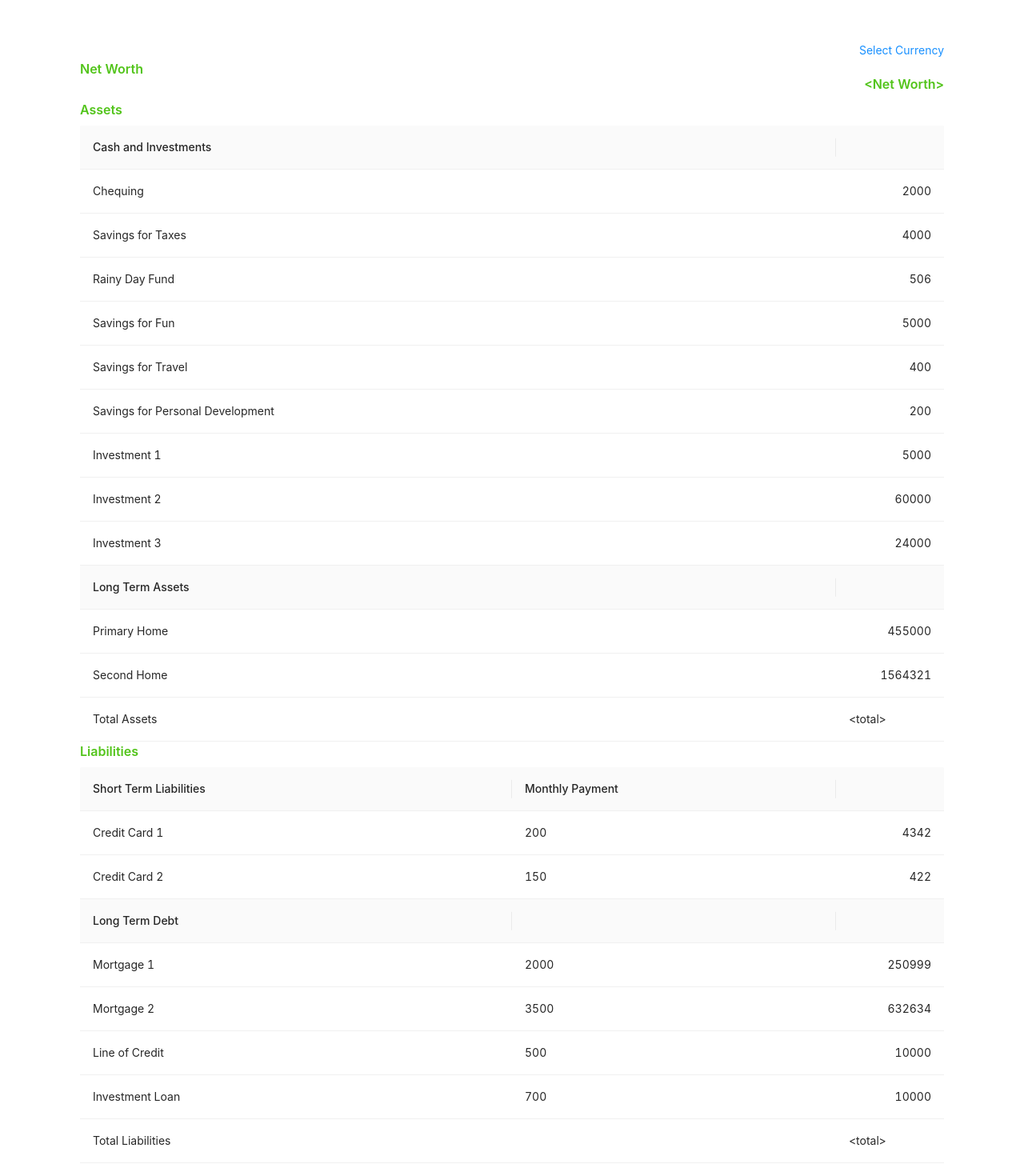
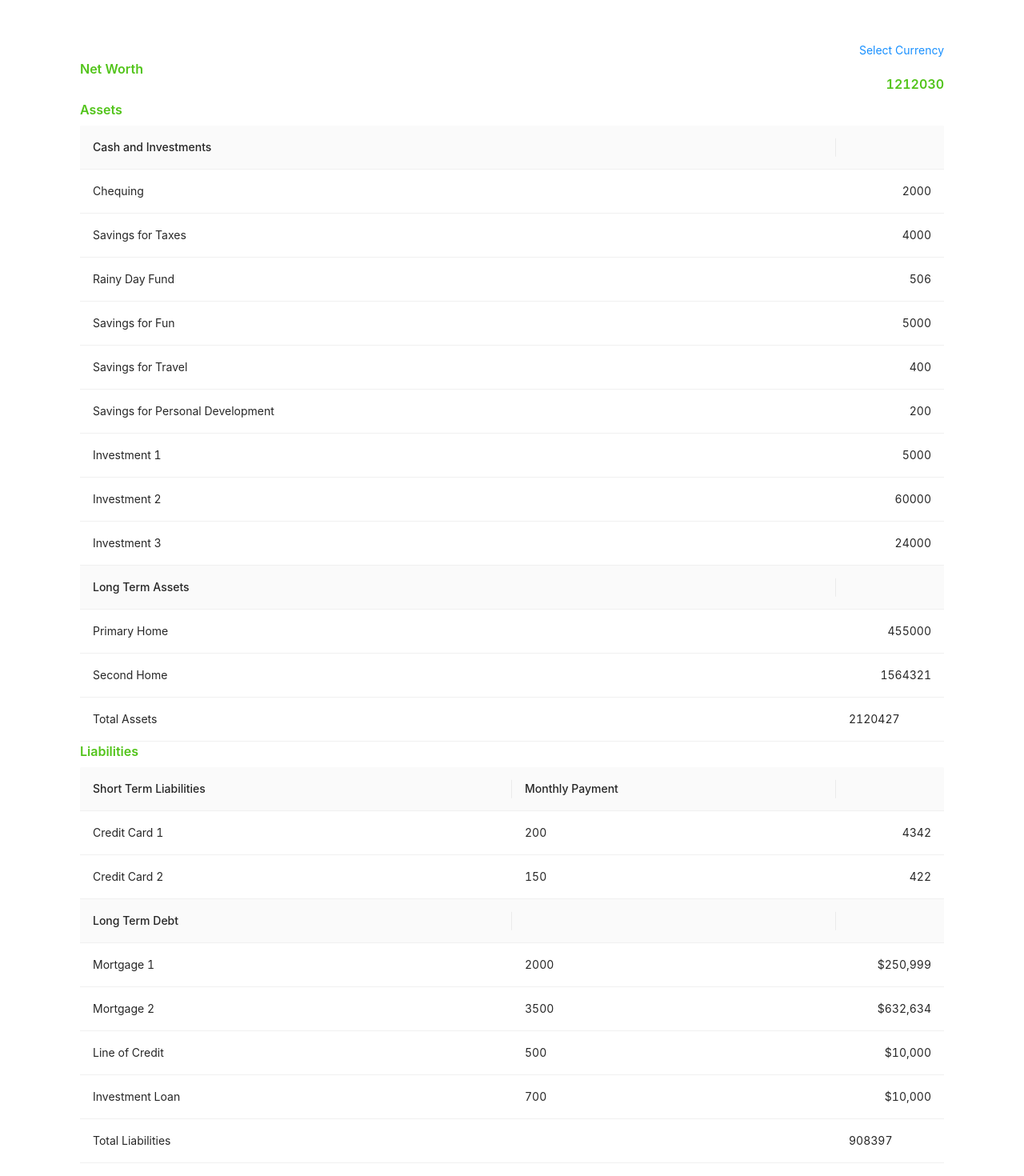
Before and after one commit to hackrmomo/intuit-interview-a4a-client, a React (Create React App) app: page /tracker in a window 1280 px wide. Shown: the part 48-1518 px from the top of the page at 80% size. Built offline with nearby package versions, Linux system fonts and the light colour scheme.

Commit message:
update currency models add result models add totals

```diff
--- a/package.json
+++ b/package.json
@@ -14,6 +14,7 @@
     "axios": "^0.21.1",
     "react": "^17.0.1",
     "react-dom": "^17.0.1",
+    "react-number-format": "^4.4.4",
     "react-router-dom": "^5.2.0",
     "react-scripts": "4.0.1",
     "styled-components": "^5.2.1",
--- /dev/null
+++ b/src/models/ICalculatedResults.ts
@@ -0,0 +1,5 @@
+export interface ICalculatedResults {
+    netWorth: number
+    totalAssets: number
+    totalLiabilities: number
+}
--- /dev/null
+++ b/src/models/ICurrency.ts
@@ -0,0 +1,4 @@
+export interface ICurrency {
+    code: string
+    prefix: string
+}
--- a/src/models/index.ts
+++ b/src/models/index.ts
@@ -1 +1,3 @@
 export type { ITransactionEntry } from "./ITransactionEntry";
+export type { ICurrency } from "./ICurrency";
+export type { ICalculatedResults } from "./ICalculatedResults";
--- a/src/screens/TrackerScreen.tsx
+++ b/src/screens/TrackerScreen.tsx
@@ -4,9 +4,18 @@ import { PageContainer } from '../components'
 
 import dataSource from '../assets/staticData.json'
 import { ColumnsType } from 'antd/lib/table';
-import { ITransactionEntry } from '../models';
+import { ITransactionEntry, ICurrency, ICalculatedResults } from '../models';
+import NumberFormat from 'react-number-format'
+import axios from 'axios';
 
 const { Title } = Typography
+
+interface IMoneyFieldProps {
+    children: number
+}
+const MoneyField = (props: IMoneyFieldProps) => {
+    return <NumberFormat value={props.children} displayType="text" thousandSeparator prefix={"$"} />
+}
 
 export const TrackerScreen = () => {
     const tableColumns: Array<ColumnsType<ITransactionEntry>> = [[
@@ -22,22 +31,32 @@ export const TrackerScreen = () => {
     ], [
         { title: "Long Term Debt", dataIndex: "account", key: "account", width: "40%" },
         { title: "", dataIndex: "monthlyPayment", key: "monthlyPayment", width: "30%" },
-        { title: "", dataIndex: "value", key: "value", width: "10%", align: "right" }
+        { title: "", dataIndex: "value", key: "value", width: "10%", align: "right", render: (val: number) => <MoneyField>{val}</MoneyField> }
     ]];
-    const currencies = [
-        "CAD",
-        "USD",
-        "EUR",
-        "HKD",
-        "KWD",
-        "LYD",
-        "JPY",
-        "INR",
-        "PKR",
-        "MYR"
+    const currencies: Array<ICurrency> = [
+        { code: "CAD", prefix: "$" },
+        { code: "USD", prefix: "$" },
+        { code: "EUR", prefix: "€" },
+        { code: "HKD", prefix: "$" },
+        { code: "KWD", prefix: "ك" },
+        { code: "LYD", prefix: "ل.د" },
+        { code: "JPY", prefix: "¥" },
+        { code: "INR", prefix: "₹" },
+        { code: "PKR", prefix: "₨" },
+        { code: "MYR", prefix: "RM" }
     ]
 
     const [transactions, setTransactions] = useState<Array<ITransactionEntry>>(dataSource as Array<ITransactionEntry>)
+    const [totalAssets, setTotalAssets] = useState<number>(transactions.filter(a => a.type === "asset").map(a => a.value).reduce((a, b) => a + b, 0))
+    const [totalLiabilities, setTotalLiabilities] = useState<number>(transactions.filter(a => a.type === "liability").map(a => a.value).reduce((a, b) => a + b, 0))
+    const [netWorth, setNetWorth] = useState<number>(totalAssets - totalLiabilities)
+
+    const calculateUpdatedValues = async () => {
+        const result = await axios.post<ICalculatedResults>(`${process.env.REACT_APP_SERVER_END_POINT}/calculate`, transactions)
+        setTotalAssets(result.data.totalAssets)
+        setTotalLiabilities(result.data.totalLiabilities)
+        setNetWorth(result.data.netWorth)
+    }
 
     return <PageContainer>
         <div style={{ display: "flex", flexDirection: "row-reverse" }}>
@@ -55,7 +74,7 @@ export const TrackerScreen = () => {
             <Col span={24}>
                 <div style={{ display: "flex", flexDirection: "row", justifyContent: "space-between" }}>
                     <Title type="success" level={5}>Net Worth</Title>
-                    <Title type="success" level={5}>{`<Net Worth>`}</Title>
+                    <Title type="success" level={5}>{netWorth}</Title>
                 </div>
             </Col>
 
@@ -83,7 +102,7 @@ export const TrackerScreen = () => {
                     summary={() => (
                         <Table.Summary.Row>
                             <Table.Summary.Cell index={0}>Total Assets</Table.Summary.Cell>
-                            <Table.Summary.Cell index={1}>{`<total>`}</Table.Summary.Cell>
+                            <Table.Summary.Cell index={1}>{totalAssets}</Table.Summary.Cell>
                         </Table.Summary.Row>
                     )}
                 />
@@ -112,7 +131,7 @@ export const TrackerScreen = () => {
                     summary={() => (
                         <Table.Summary.Row>
                             <Table.Summary.Cell colSpan={2} index={0}>Total Liabilities</Table.Summary.Cell>
-                            <Table.Summary.Cell index={1}>{`<total>`}</Table.Summary.Cell>
+                            <Table.Summary.Cell index={1}>{totalLiabilities}</Table.Summary.Cell>
                         </Table.Summary.Row>
                     )}
                 />
```
Also changed, not shown: 1 other file (tests, documents, lock files or other folders).
